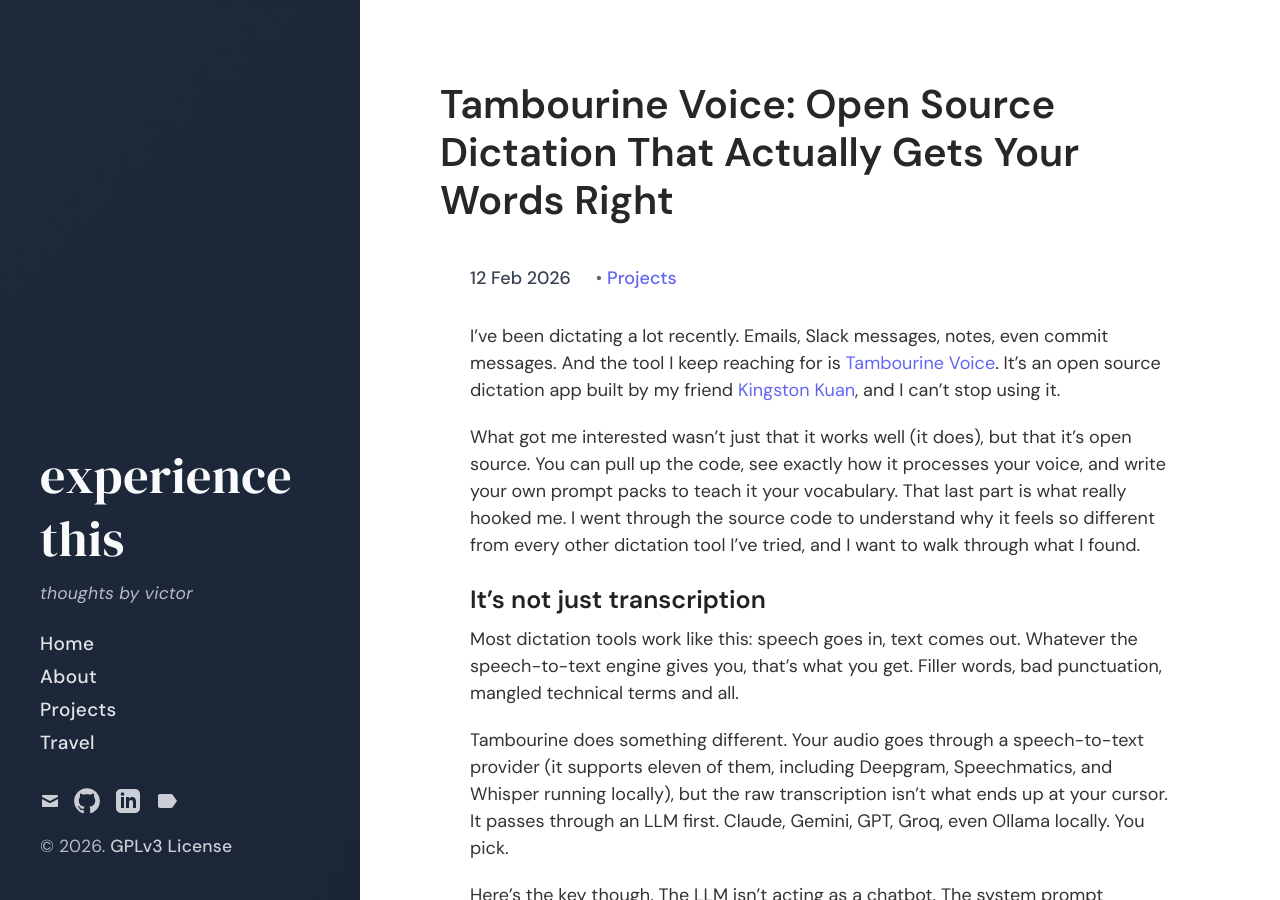
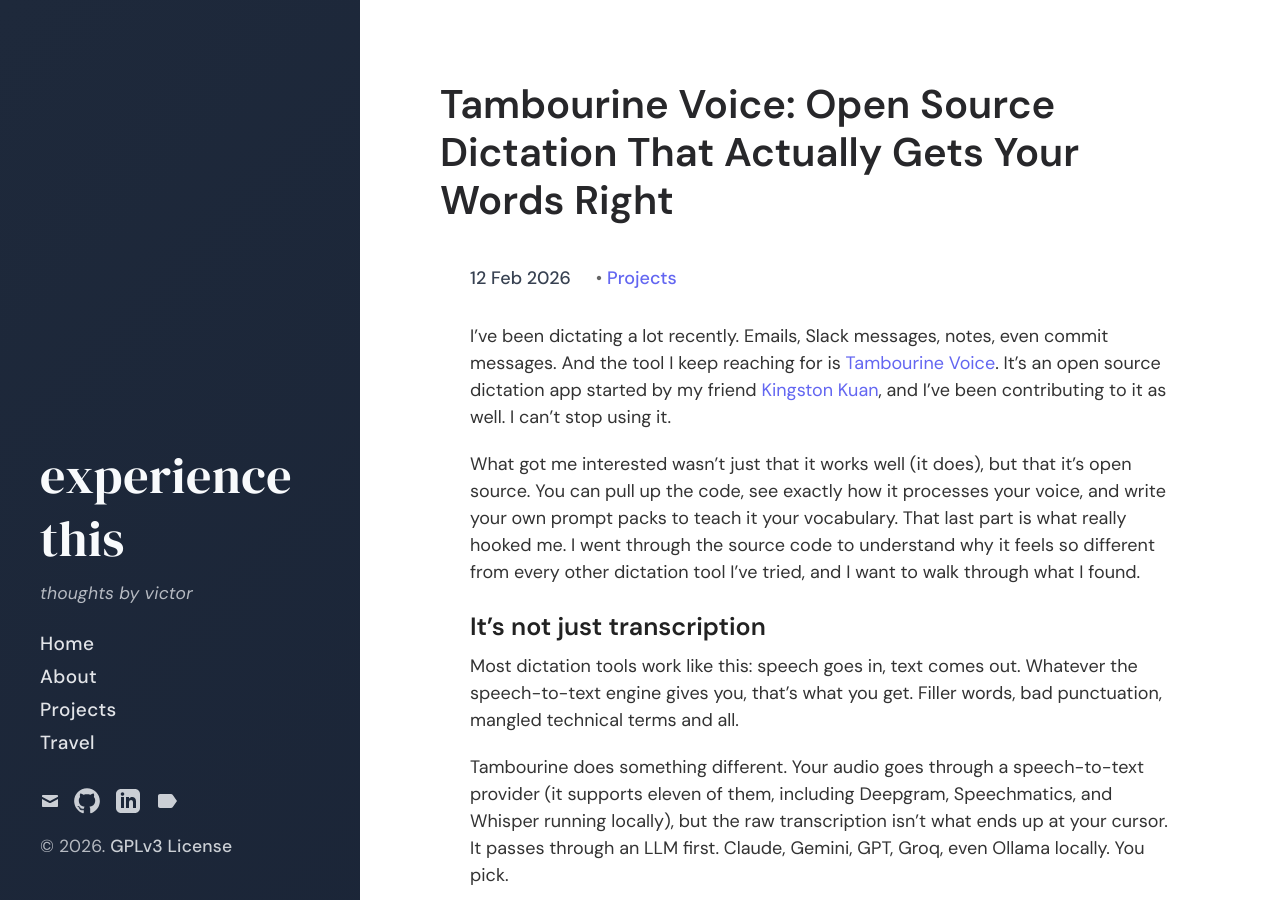
Before and after one commit to victorhuangwq/experiencethis.world, a Jekyll site: the page built from _posts/2026-02-12-tambourine-voice-code-deep-dive.md, in a window 1280 px wide and 900 px high. Built offline with Jekyll 4.4.1, drawn with Linux system fonts in a browser that asks for light colours.

Commit message:
Update Tambourine Voice attribution to reflect contributor role
https://claude.ai/code/session_01NkHZdLRn2tWXiB5LvAojRQ

```diff
--- a/_posts/2026-02-12-tambourine-voice-code-deep-dive.md
+++ b/_posts/2026-02-12-tambourine-voice-code-deep-dive.md
@@ -12,7 +12,7 @@ tags:
 hidden: false
 ---
 
-I've been dictating a lot recently. Emails, Slack messages, notes, even commit messages. And the tool I keep reaching for is [Tambourine Voice](https://github.com/kstonekuan/tambourine-voice). It's an open source dictation app built by my friend [Kingston Kuan](https://github.com/kstonekuan), and I can't stop using it.
+I've been dictating a lot recently. Emails, Slack messages, notes, even commit messages. And the tool I keep reaching for is [Tambourine Voice](https://github.com/kstonekuan/tambourine-voice). It's an open source dictation app started by my friend [Kingston Kuan](https://github.com/kstonekuan), and I've been contributing to it as well. I can't stop using it.
 
 What got me interested wasn't just that it works well (it does), but that it's open source. You can pull up the code, see exactly how it processes your voice, and write your own prompt packs to teach it your vocabulary. That last part is what really hooked me. I went through the source code to understand why it feels so different from every other dictation tool I've tried, and I want to walk through what I found.
 
```
